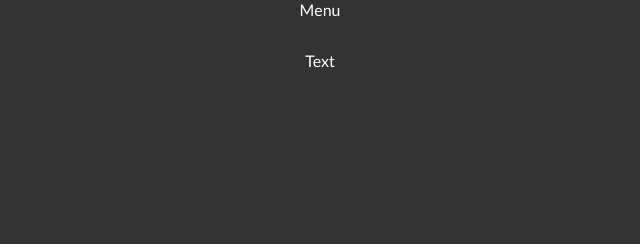
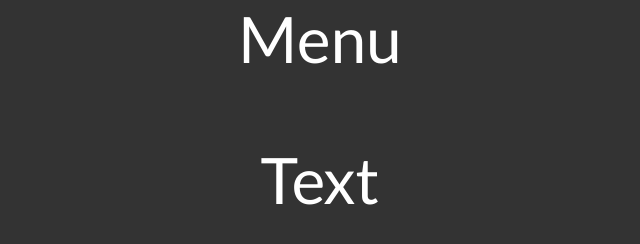
Before and after one commit to magalk/mittprojekt, a plain HTML site: page index.html in a window 1280 px wide. Shown: the whole page, without its empty margins (320-960 px from the left). Drawn offline with Linux system fonts and the light colour scheme.

Commit message:
updates to demo

```diff
--- a/css/demo.css
+++ b/css/demo.css
@@ -25,11 +25,18 @@ header {
     font-family: 'Lato', Calibri, Arial, sans-serif;
     color: #fff;
     text-align:center;
+    font-size:4em;
 }
 
 .container {
     margin-top:2em;
     text-align:center;
+}
+
+.container p {
+    font-family: 'Lato', Calibri, Arial, sans-serif;
+    color: #fff;
+    font-size:4em;
 }
 
 
--- a/index.html
+++ b/index.html
@@ -14,7 +14,7 @@
             Menu
         </header>
 		<div class="container">
-			Text
+			<p>Text</p>
 		</div><!-- /container -->
 	</body>
 </html>
```
